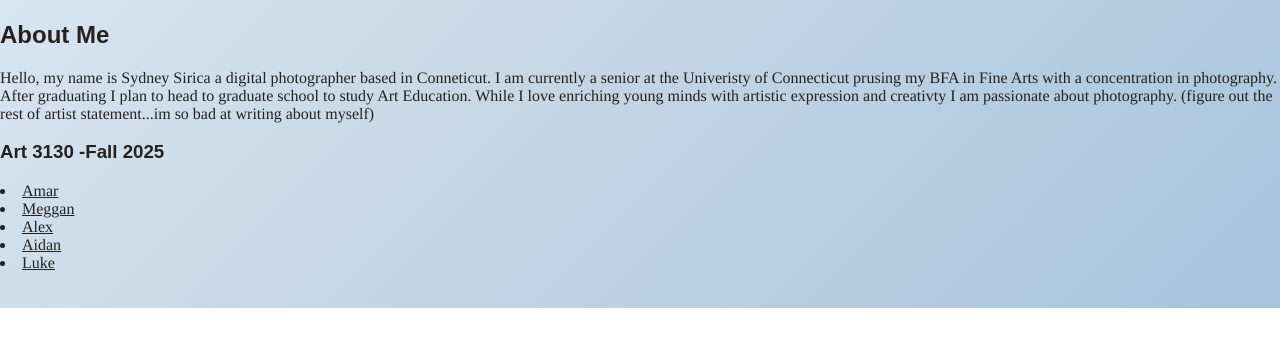
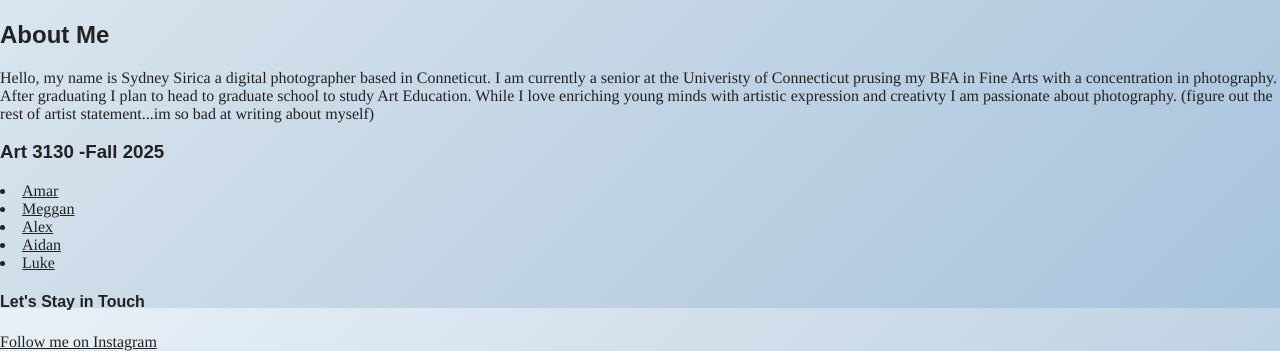
Before and after one commit to SiricaPhotography/SiricaPhotography.github.io, a plain HTML site: page index.html in a window 1280 px wide. Shown: the part 492-843 px from the top of the page. Before the commit the page ends 800 px from the top, so only its background shows below. Drawn offline with Linux system fonts and the light colour scheme; a web font is replaced by a local one.

Commit message:
Update index.html

```diff
--- a/index.html
+++ b/index.html
@@ -20,6 +20,13 @@
 			<li><a href="https://angdiyos.github.io/">Aidan</a></li>
 			<li><a href="https://github.com/lukecen/lukecen.github.io/">Luke</a></li>
 		</ul>
+		<h4> Let's Stay in Touch</h4>
+			<a href="https://www.instagram.com/siricaphotography/"
+			target="_blank"
+			rel="noopener noreferrer"
+   			class="btn-instagram">
+   			Follow me on Instagram
+			</a>
 
 	<body/>
 </html>
```
